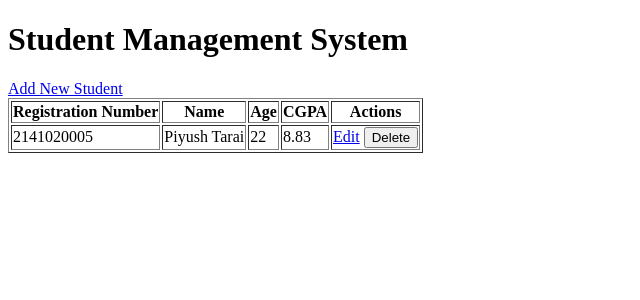
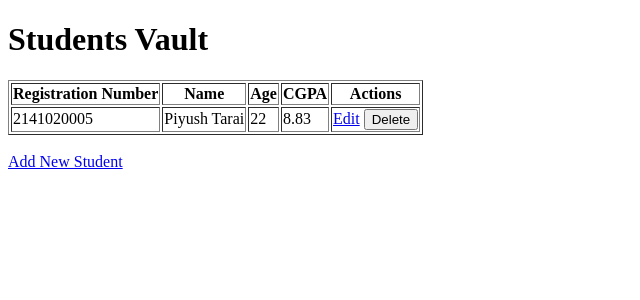
Before and after one commit to piyushtarai14/Students_Vault, a Flask app: page / in a window 1280 px wide. Shown: the top 300 px of the page, without its empty margins (0-640 px from the left). Run offline with Flask 3, Linux system fonts and the light colour scheme; data comes from the database, SQL or seed files in the repository.

Commit message:
final repo

```diff
--- a/main/templates/index.html
+++ b/main/templates/index.html
@@ -3,11 +3,10 @@
 <head>
     <meta charset="UTF-8">
     <meta name="viewport" content="width=device-width, initial-scale=1.0">
-    <title>Student Management System</title>
+    <title>Students Vault</title>
 </head>
 <body>
-    <h1>Student Management System</h1>
-    <a href="{{ url_for('add_student') }}">Add New Student</a>
+    <h1>Students Vault</h1>
     <table border="1">
         <thead>
             <tr>
@@ -36,5 +35,7 @@
             {% endfor %}
         </tbody>
     </table>
+    <br>
+    <a href="{{ url_for('add_student') }}">Add New Student</a>
 </body>
 </html>
```
Also changed, not shown: README.MD.
